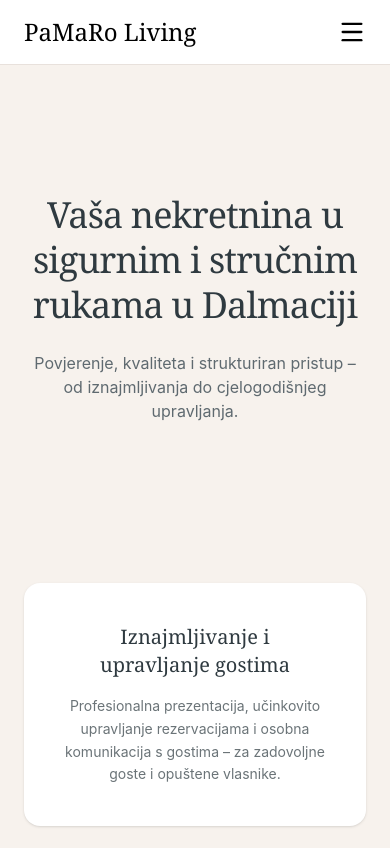
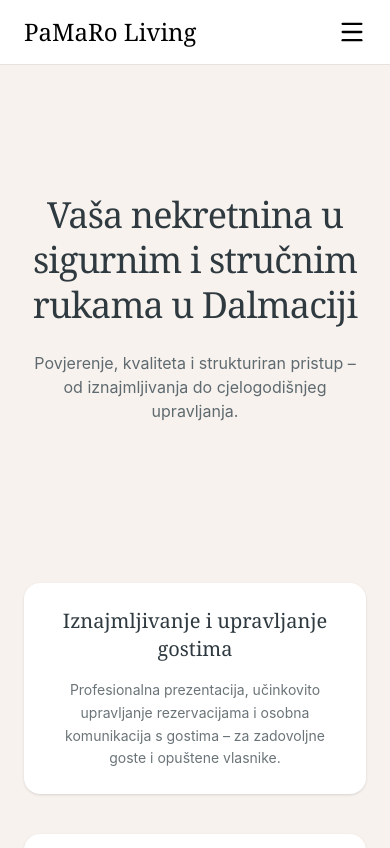
Before and after one commit to paulina44444/PaMaRoLiving, a React (Vite) app: page / in a window 390 px wide. Shown: the top 848 px of the page. Built offline with nearby package versions, Linux system fonts and the light colour scheme.

Commit message:
Änderung Ansicht Kacheln Mobile

```diff
--- a/src/App.jsx
+++ b/src/App.jsx
@@ -171,7 +171,7 @@ function Home({ lang }) {
           {cards.map(([title, text]) => (
             <div
               key={title}
-              className="bg-white p-10 rounded-2xl shadow-sm hover:shadow-lg transition duration-300 w-full max-w-md text-center"
+className="bg-white p-6 md:p-10 rounded-2xl shadow-sm hover:shadow-lg transition duration-300 w-full max-w-md text-center"
             >
               <h3 className="font-serif text-xl mb-4">{title}</h3>
               <p className="text-sm text-[#6b7478] leading-relaxed">{text}</p>
```
